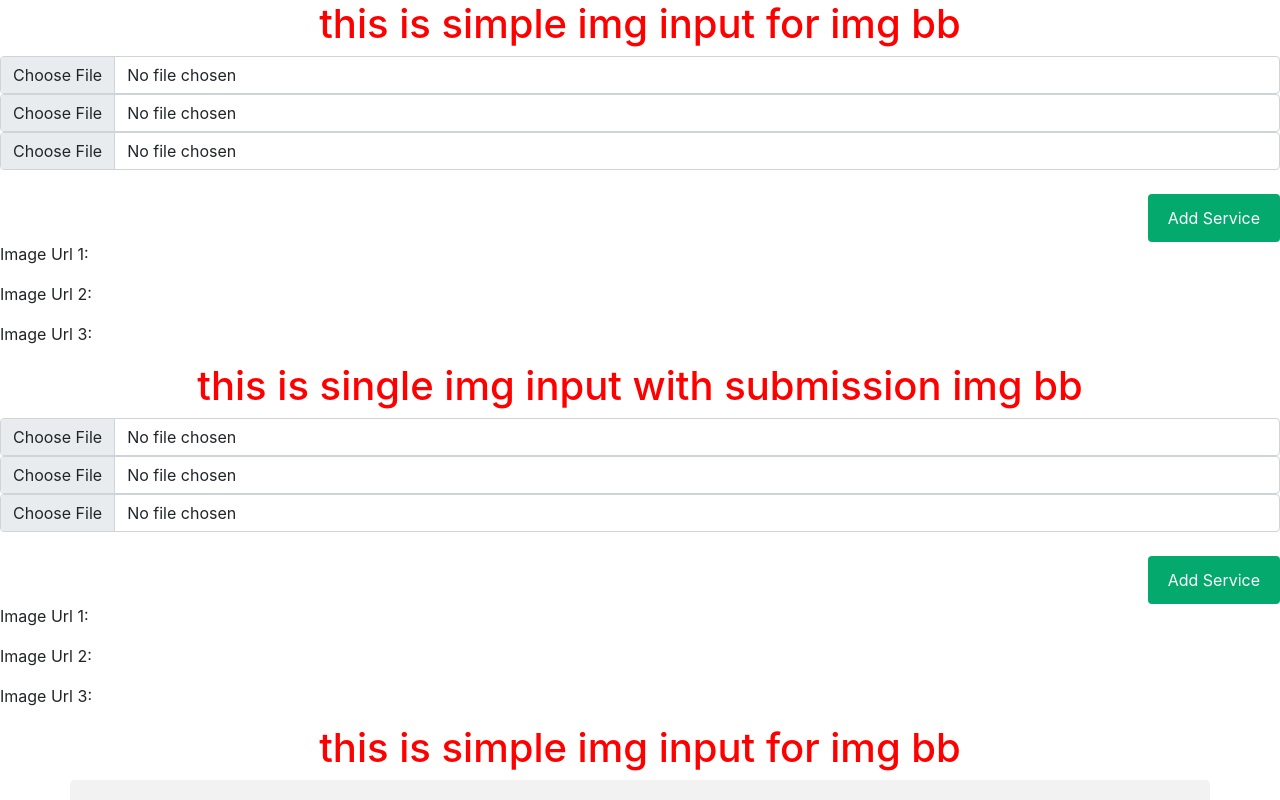
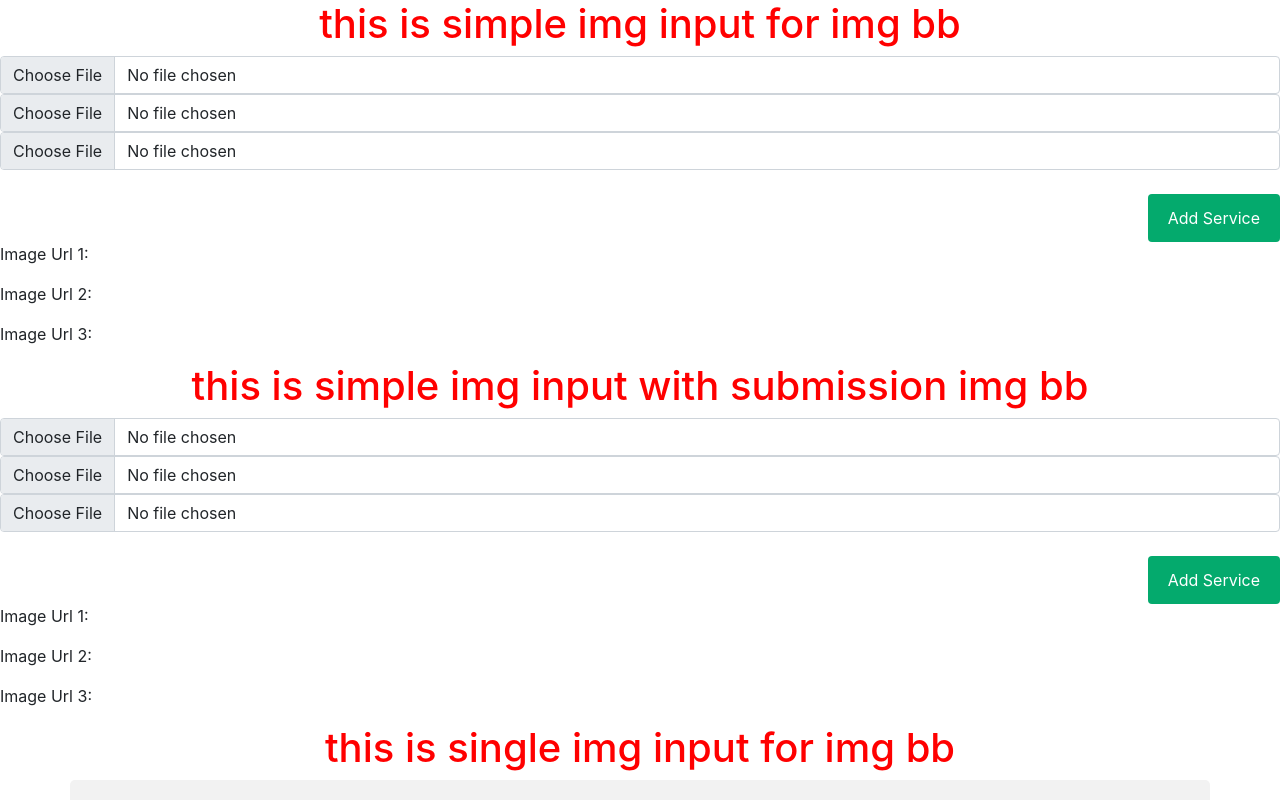
Before and after one commit to jahid777/imgbb_api_react, a React (Create React App) app: page / in a window 1280 px wide. Shown: the top 800 px of the page. Built offline with nearby package versions, Linux system fonts and the light colour scheme.

Commit message:
title change

```diff
--- a/src/App.js
+++ b/src/App.js
@@ -14,12 +14,12 @@ const App = () => {
       <SimpleInputlmgbb />
 
       <h1 style={{ color: "red", textAlign: "center" }}>
-        this is single img input with submission img bb
+        this is simple img input with submission img bb
       </h1>
       <SimpleInputWithSubmission />
 
       <h1 style={{ color: "red", textAlign: "center" }}>
-        this is simple img input for img bb
+        this is single img input for img bb
       </h1>
       <SingleInputImgbb />
 
--- a/src/SimpleInputWithSubmission/SimpleInputWithSubmission.js
+++ b/src/SimpleInputWithSubmission/SimpleInputWithSubmission.js
@@ -8,7 +8,7 @@ function SimpleInputWithSubmission() {
   const handleImageUpload = (event, setImg) => {
     console.log(event.target.files[0]);
     const imageData = new FormData();
-    imageData.set("key", "ca5482cb4e564b594544191602467167");
+    imageData.set("key", "457810a1f87a20efdef196009d316b7a");
     imageData.append("image", event.target.files[0]);
 
     axios
```
